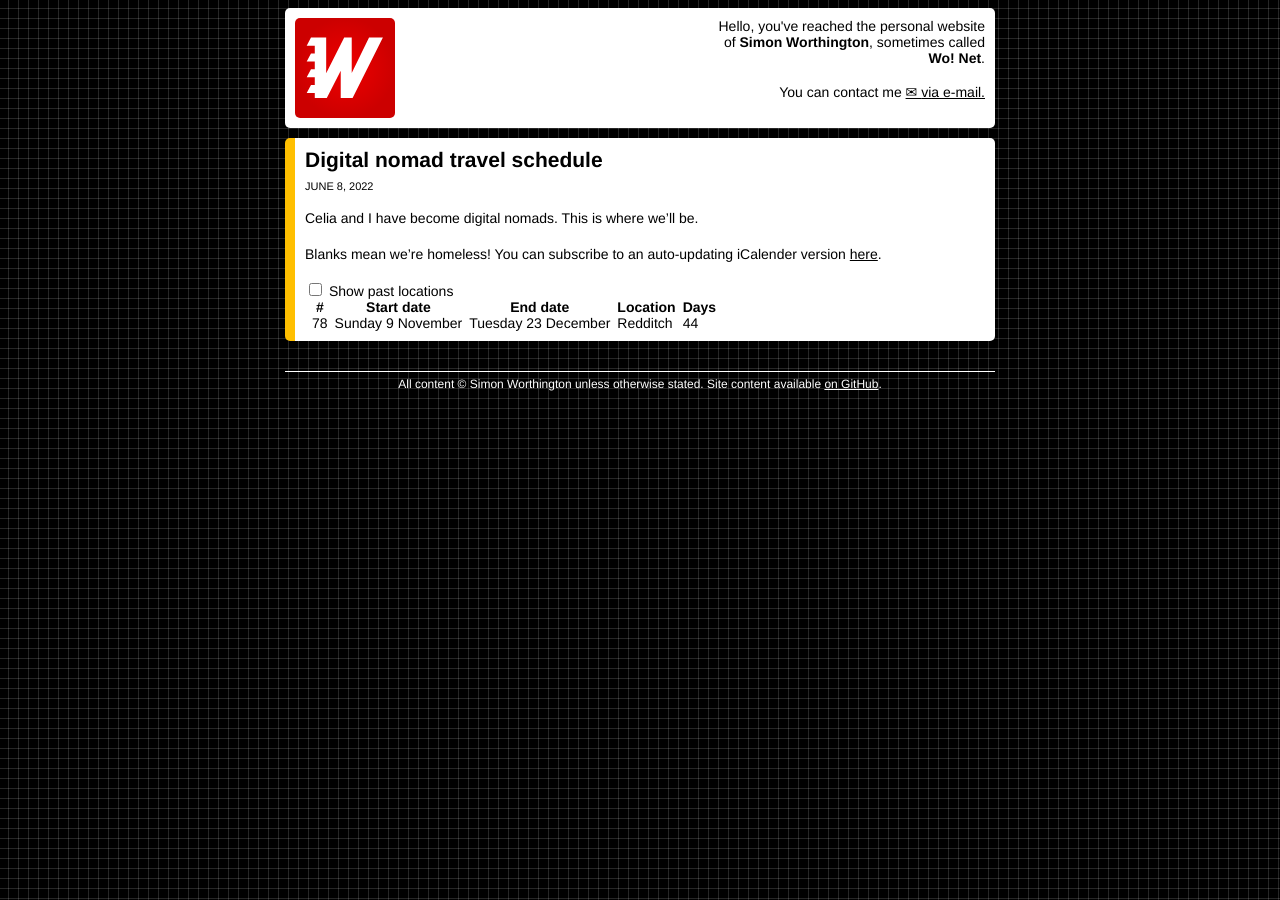
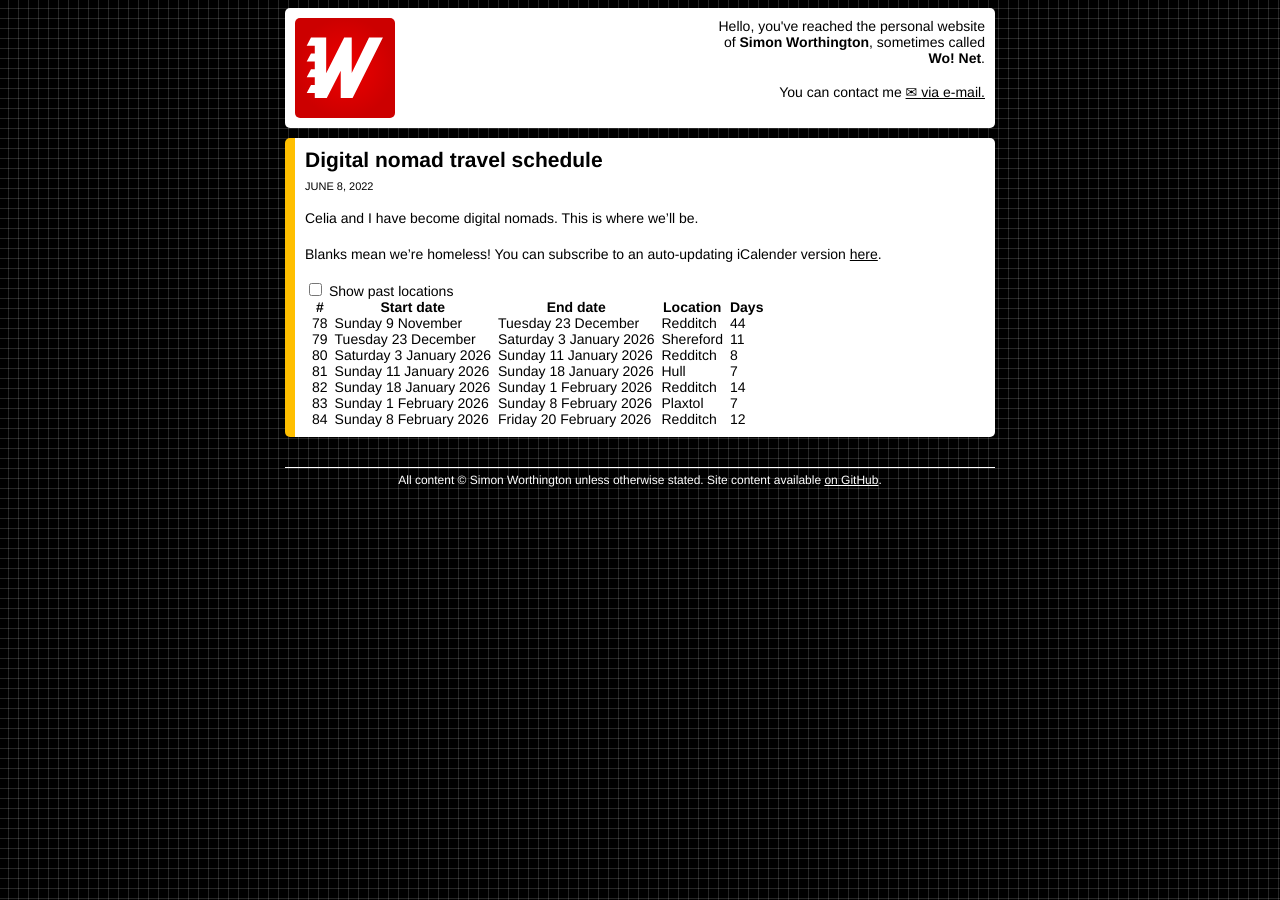
Before and after one commit to simonwo/simonwo.net, a Jekyll site: the page built from _posts/2022-06-08-travel-schedule.md, in a window 1280 px wide. Built offline with Jekyll 4.4.1, drawn with Linux system fonts in a browser that asks for light colours; comment, search, counter and statistics services are not loaded.

Commit message:
My winter arc.

```diff
--- a/_data/nomads.yml
+++ b/_data/nomads.yml
@@ -232,3 +232,21 @@
 - start: 2025-11-09
   end: 2025-12-23
   location: Redditch
+- start: 2025-12-23
+  end: 2026-01-03
+  location: Shereford
+- start: 2026-01-03
+  end: 2026-01-11
+  location: Redditch
+- start: 2026-01-11
+  end: 2026-01-18
+  location: Hull
+- start: 2026-01-18
+  end: 2026-02-01
+  location: Redditch
+- start: 2026-02-01
+  end: 2026-02-08
+  location: Plaxtol
+- start: 2026-02-08
+  end: 2026-02-20
+  location: Redditch
```
